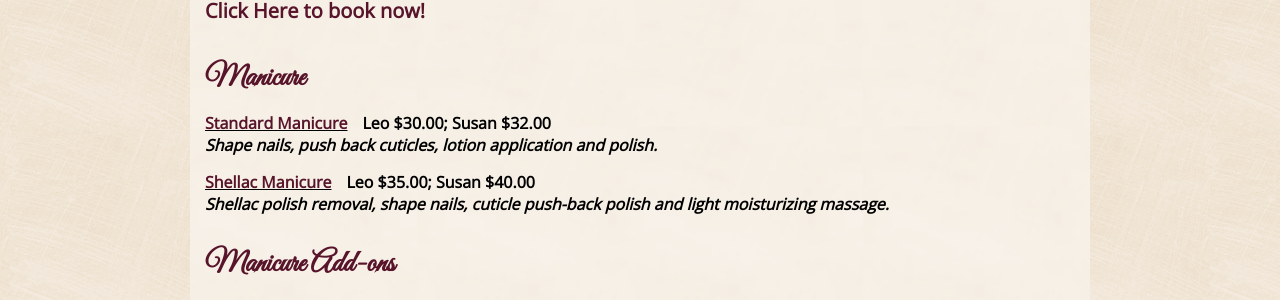
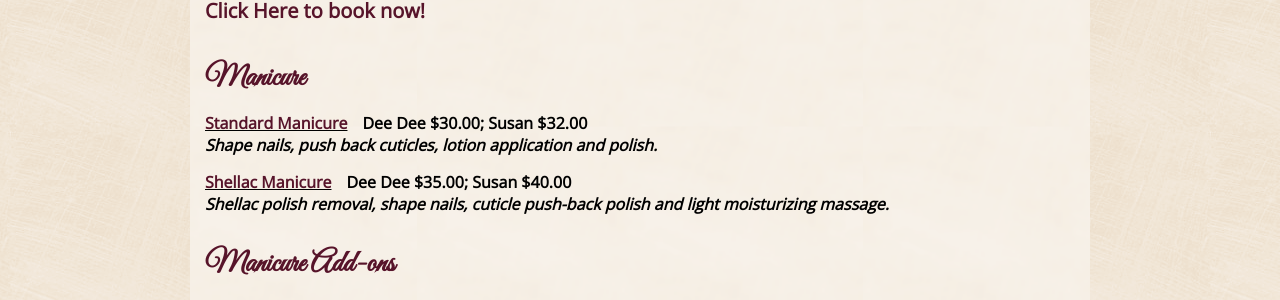
Before and after one commit to susanspedispa/susanspedispa.github.io, a Jekyll site: the page built from menu/manicures.html, in a window 1280 px wide. Shown: the part 220-520 px from the top of the page. Built offline with Jekyll 4.4.1, drawn with Linux system fonts in a browser that asks for light colours.

Commit message:
Update manicures.yml

```diff
--- a/_data/manicures.yml
+++ b/_data/manicures.yml
@@ -4,14 +4,14 @@ menu:
     - name: Manicure
       treatments:
         - name: Standard Manicure
-          price: Leo $30.00; Susan $32.00
+          price: Dee Dee $30.00; Susan $32.00
           prices:
             Leo: $30
             Susan: $32
           description: >
             Shape nails, push back cuticles, lotion application and polish.
         - name: Shellac Manicure
-          price: Leo $35.00; Susan $40.00
+          price: Dee Dee $35.00; Susan $40.00
           prices:
             Leo: $35
             Susan: $40
```
